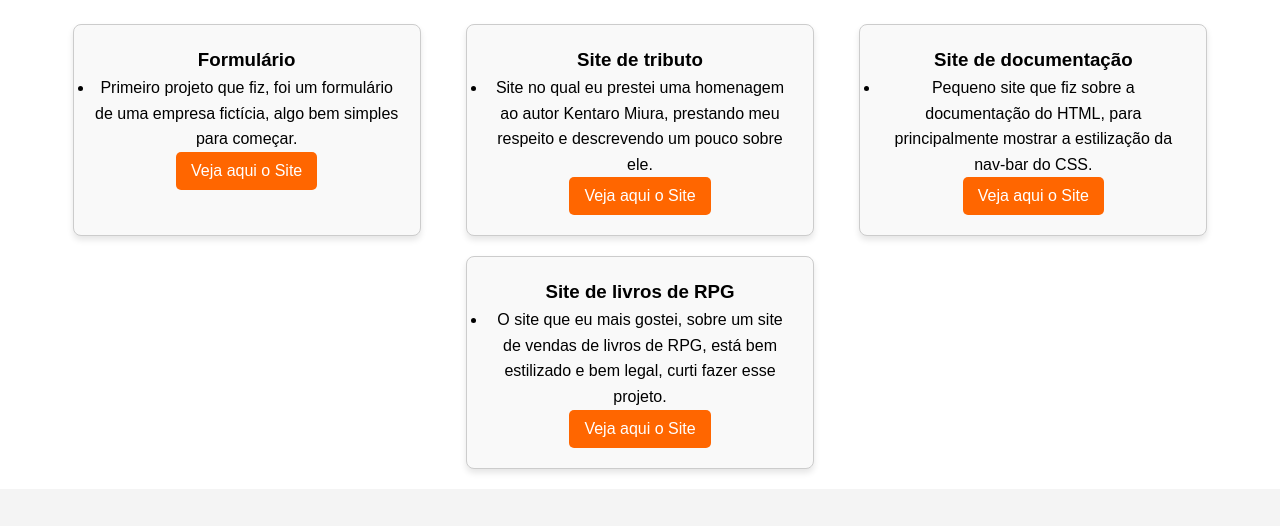
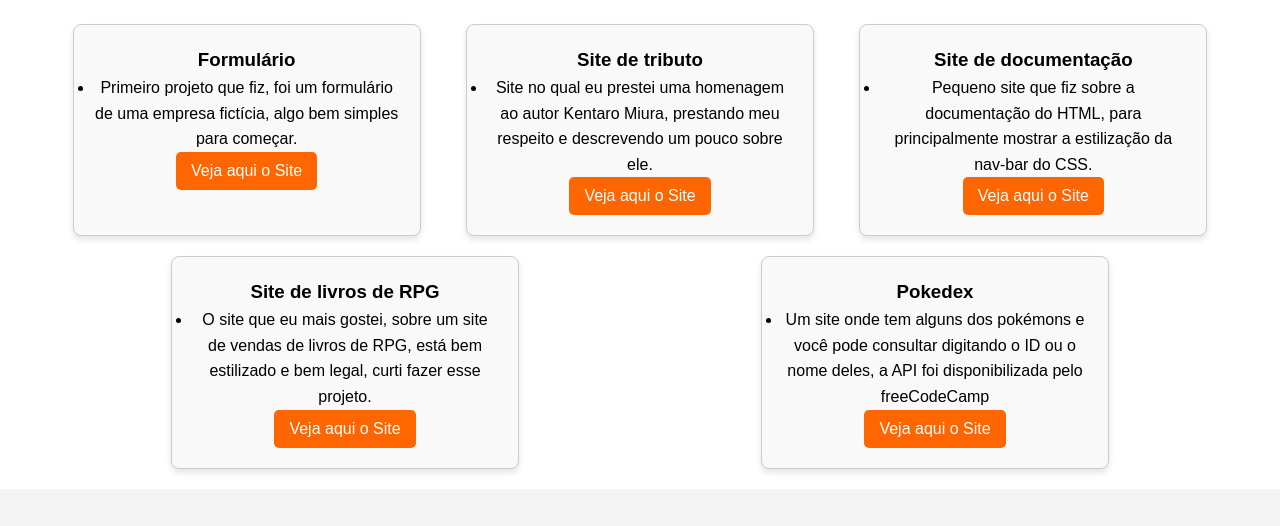
Before and after one commit to 1nventors/Site-de-portfolio, a plain HTML site: page index.html in a window 1280 px wide. Shown: the part 896-1422 px from the top of the page. Drawn offline with Linux system fonts and the light colour scheme.

Commit message:
Update index.html

```diff
--- a/index.html
+++ b/index.html
@@ -57,6 +57,13 @@
                 </ul>
                 <a href="https://1nventors.github.io/Site-de-livros-de-RPG/" target="_blank"><button>Veja aqui o Site</button></a>
             </div>
+            <div class="project-tile">
+                <h3>Pokedex</h3>
+                <ul>
+                    <li>Um site onde tem alguns dos pokémons e você pode consultar digitando o ID ou o nome deles, a API foi disponibilizada pelo freeCodeCamp</li>
+                </ul>
+                <a href="https://1nventors.github.io/Pokedex/" target="_blank"><button>Veja aqui o Site</button></a>
+            </div>
         </section>
         <section id="profile-link">
             <h2>Aqui você encontrará meus contatos</h2>
```
